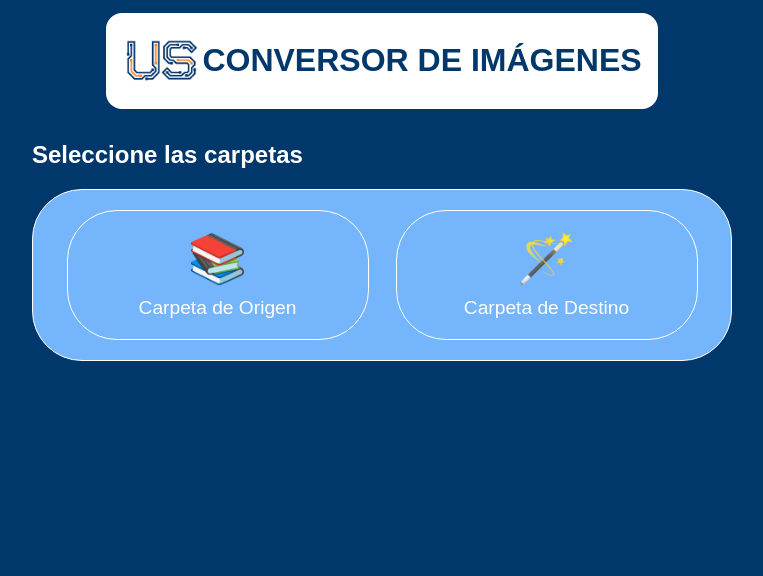
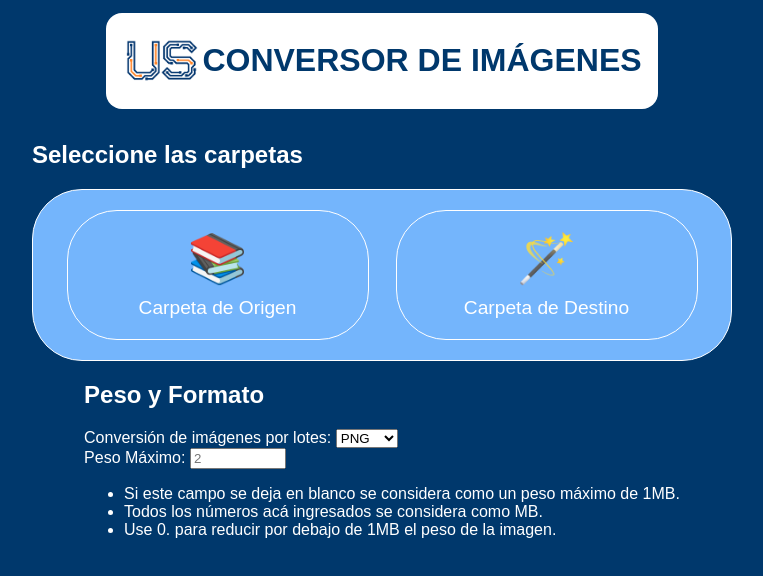
Before and after one commit to raulferreyra/image-convertor, a Vue app in the folder frontend/: page / in a window 1280 px wide. Shown: the top 576 px of the page, without its empty margins (258-1021 px from the left). Built offline with nearby package versions, Linux system fonts and the light colour scheme; a web font is replaced by a local one.

Commit message:
Weight and format section

```diff
--- a/frontend/src/components/Home.vue
+++ b/frontend/src/components/Home.vue
@@ -14,7 +14,38 @@
                     <input type="file" class="file_hidden" name="file_dest" id="file_dest" aria-hidden="true">
                 </div>
             </div>
-
+            <div class="changes">
+                <h2>Peso y Formato</h2>
+                <div class="row">
+                    <label for="lot_convert">Conversión de imágenes por lotes: </label>
+                    <select name="lot_convert" id="lot_convert">
+                        <option value="png">PNG</option>
+                        <option value="jpg">JPG</option>
+                        <option value="gif">GIF</option>
+                        <option value="avif">AVIF</option>
+                        <option value="webp">WEBP</option>
+                    </select>
+                </div>
+                <div class="row">
+                    <label for="max_weight">Peso Máximo: </label>
+                    <input type="number" name="max_weight" id="max_weight" min="0" max="1000000" step="1" value=""
+                        placeholder="2">
+                </div>
+                <div class="row message">
+                    <ul>
+                        <li>
+                            <label for="max_weight">Si este campo se deja en blanco se considera como un peso máximo de
+                                1MB.</label>
+                        </li>
+                        <li>
+                            <label for="max_weight">Todos los números acá ingresados se considera como MB.</label>
+                        </li>
+                        <li>
+                            <label for="max_weight">Use 0. para reducir por debajo de 1MB el peso de la imagen.</label>
+                        </li>
+                    </ul>
+                </div>
+            </div>
         </form>
     </div>
 </template>
```
